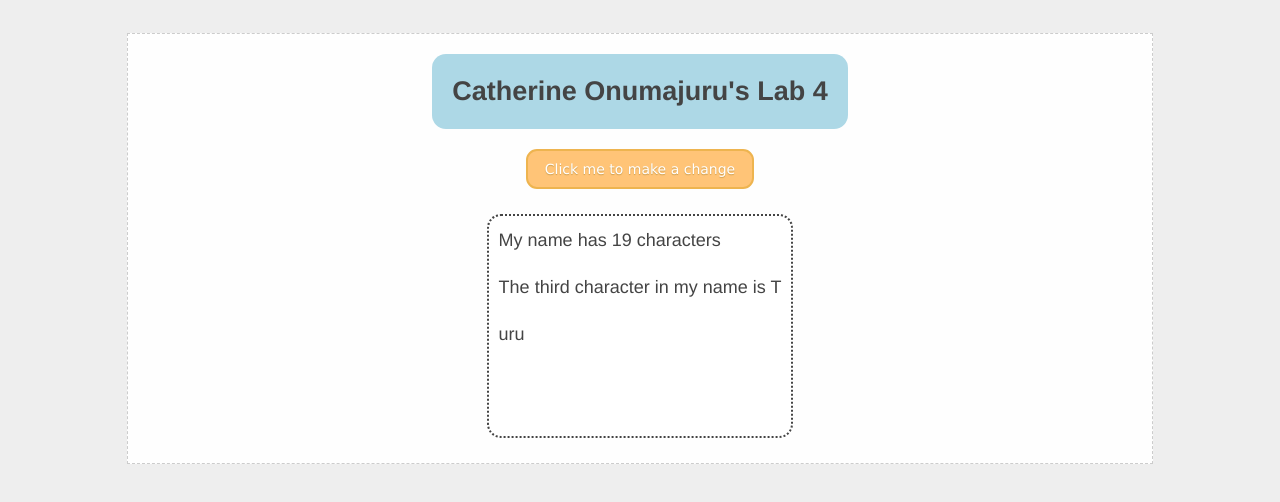
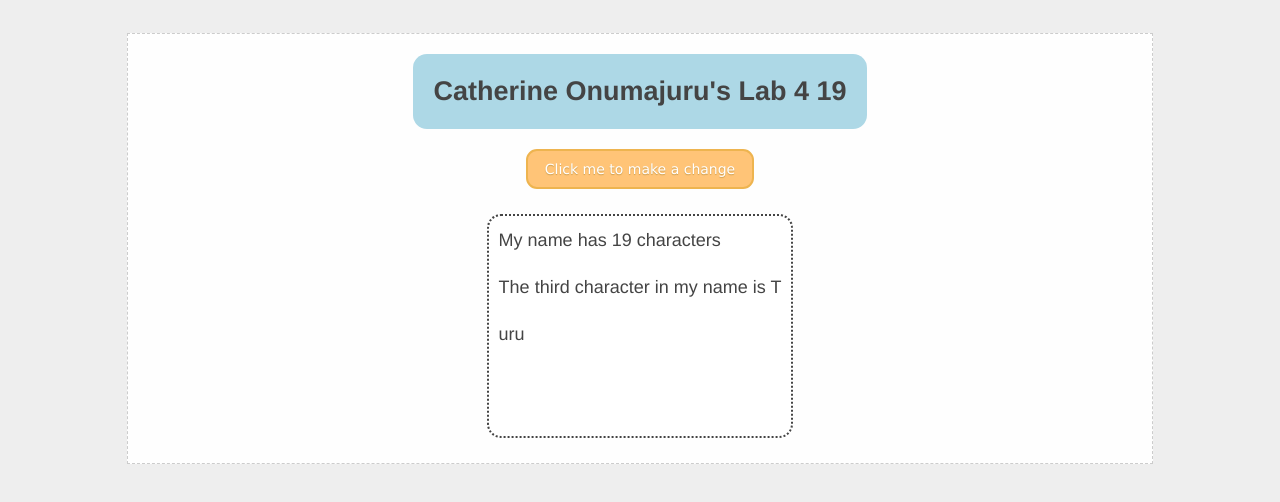
Before and after one commit to conumaju/conumaju.github.io, a plain HTML site: page lab_4/index.html in a window 1280 px wide. Drawn offline with Linux system fonts and the light colour scheme.

Commit message:
Update index.html

```diff
--- a/lab_4/index.html
+++ b/lab_4/index.html
@@ -50,8 +50,9 @@
       nameP.textContent += "\n"+myName.substr(myName.length-3);
       myFirst = myName.substring(0, myName.indexOf(" "));
       myLast = myName.substr(myName.indexOf(" "));
+      nameLength = (myFirst+myLast).length;
 
-
+      myHeading.append(" " + nameLength);
     </script>
   </body>
 </html>
```
